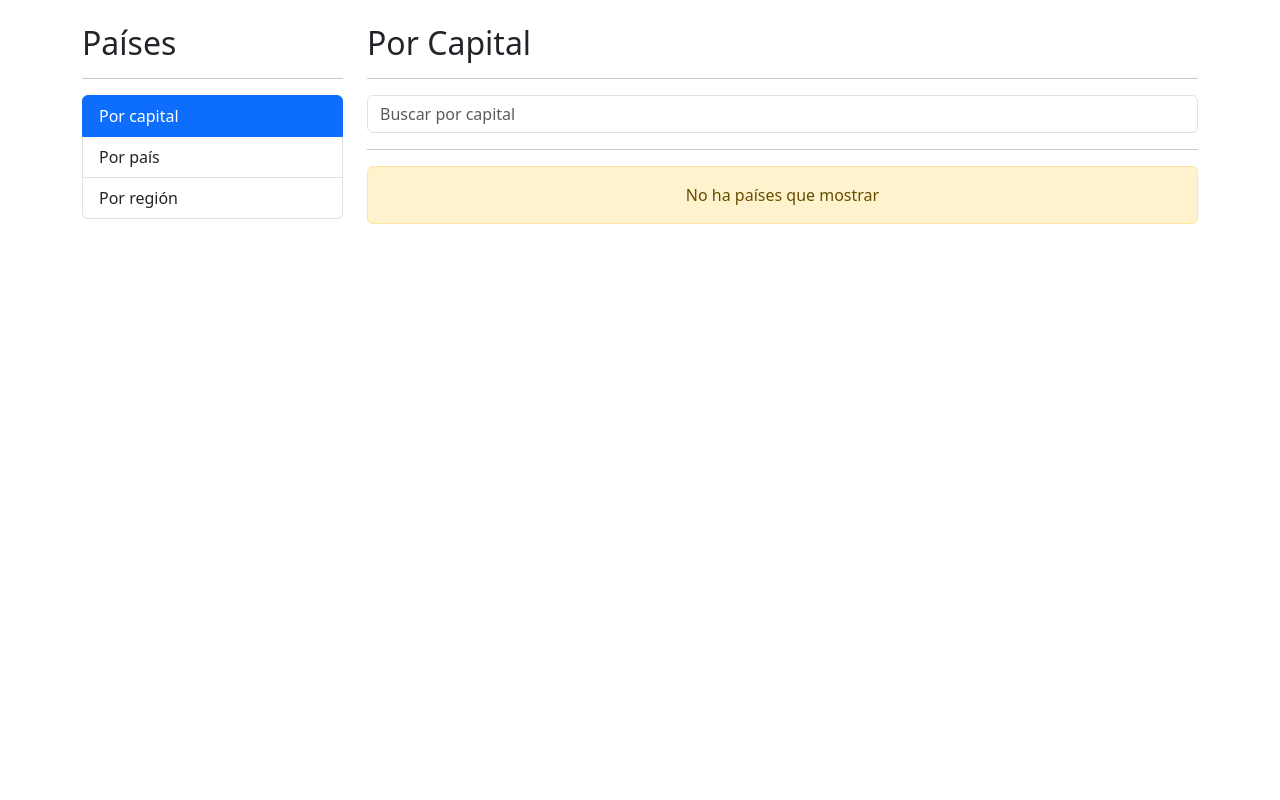
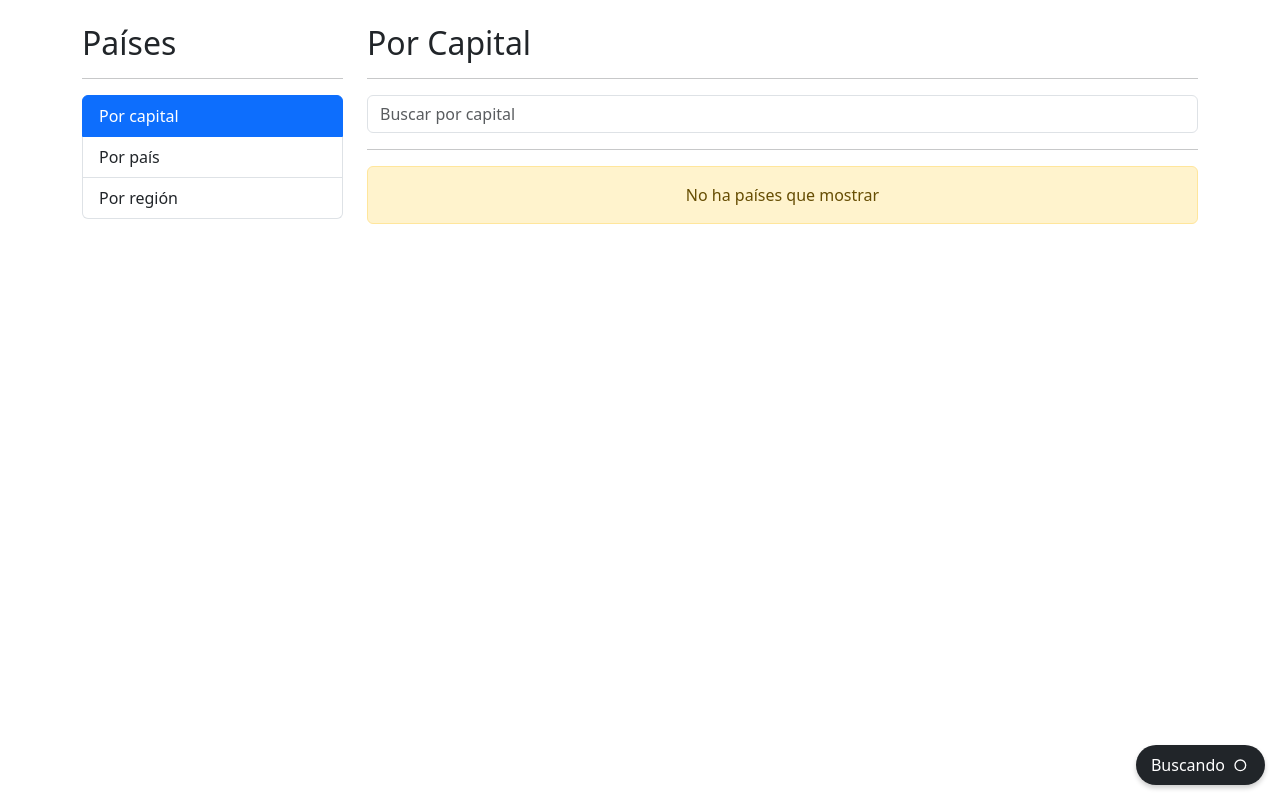
Before and after one commit to Bufoncete/04-countryApp, an Angular app: page /countries/by-capital in a window 1280 px wide. Built offline with nearby package versions, Linux system fonts and the light colour scheme.

Commit message:
137 LoadingComponent - Mostrar un indicador de carga

```diff
--- a/src/app/countries/pages/by-capital-page/by-capital-page.component.html
+++ b/src/app/countries/pages/by-capital-page/by-capital-page.component.html
@@ -10,6 +10,7 @@
 <div class="row">
   <div class="col">
     <hr>
+    <shared-loading-spinner></shared-loading-spinner>
     <!-- resultados -->
     <countries-table [countries]="countries"></countries-table>
 
--- /dev/null
+++ b/src/app/shared/Components/loading-spinner/loading-spinner.component.css
@@ -0,0 +1,17 @@
+.spinner-container
+{
+  position: fixed;
+  bottom: 15px;
+  right: 15px;
+  background-color: black;
+  color: white;
+  padding: 5px 10px;
+  display: flex;
+  align-items: center;
+  border-radius: 20px;
+  box-shadow: 0px 3px 5px rgba(0,0,0,0.2);
+}
+
+span {
+  margin-left: 5px;
+}
--- /dev/null
+++ b/src/app/shared/Components/loading-spinner/loading-spinner.component.html
@@ -0,0 +1,46 @@
+<div class="spinner-container bg-dark">
+  <span>Buscando</span>
+  <!-- By Sam Herbert (@sherb), for everyone. More @ http://goo.gl/7AJzbL -->
+<svg width="30" height="30" viewBox="0 0 45 45" xmlns="http://www.w3.org/2000/svg" stroke="#fff">
+  <g fill="none" fill-rule="evenodd" transform="translate(1 1)" stroke-width="2">
+      <circle cx="22" cy="22" r="6" stroke-opacity="0">
+          <animate attributeName="r"
+               begin="1.5s" dur="3s"
+               values="6;22"
+               calcMode="linear"
+               repeatCount="indefinite" />
+          <animate attributeName="stroke-opacity"
+               begin="1.5s" dur="3s"
+               values="1;0" calcMode="linear"
+               repeatCount="indefinite" />
+          <animate attributeName="stroke-width"
+               begin="1.5s" dur="3s"
+               values="2;0" calcMode="linear"
+               repeatCount="indefinite" />
+      </circle>
+      <circle cx="22" cy="22" r="6" stroke-opacity="0">
+          <animate attributeName="r"
+               begin="3s" dur="3s"
+               values="6;22"
+               calcMode="linear"
+               repeatCount="indefinite" />
+          <animate attributeName="stroke-opacity"
+               begin="3s" dur="3s"
+               values="1;0" calcMode="linear"
+               repeatCount="indefinite" />
+          <animate attributeName="stroke-width"
+               begin="3s" dur="3s"
+               values="2;0" calcMode="linear"
+               repeatCount="indefinite" />
+      </circle>
+      <circle cx="22" cy="22" r="8">
+          <animate attributeName="r"
+               begin="0s" dur="1.5s"
+               values="6;1;2;3;4;5;6"
+               calcMode="linear"
+               repeatCount="indefinite" />
+      </circle>
+  </g>
+</svg>
+
+</div>
--- a/src/app/shared/shared.module.ts
+++ b/src/app/shared/shared.module.ts
@@ -7,6 +7,7 @@ import { AboutPageComponent } from './pages/about-page/about-page.component';
 import { SidebarComponent } from './Components/sidebar/sidebar.component';
 import { ContactPageComponent } from './pages/contact-page/contact-page.component';
 import { SearchBoxComponent } from './Components/search-box/search-box.component';
+import { LoadingSpinnerComponent } from './Components/loading-spinner/loading-spinner.component';
 
 
 @NgModule({
@@ -16,6 +17,7 @@ import { SearchBoxComponent } from './Components/search-box/search-box.component
     SidebarComponent,
     ContactPageComponent,
     SearchBoxComponent,
+    LoadingSpinnerComponent,
   ],
   imports: [
     CommonModule,
@@ -27,6 +29,7 @@ import { SearchBoxComponent } from './Components/search-box/search-box.component
     SidebarComponent,
     ContactPageComponent,
     SearchBoxComponent,
+    LoadingSpinnerComponent,
   ]
 })
 export class SharedModule { }
```
Also changed, not shown: src/app/shared/Components/loading-spinner/loading-spinner.component.ts (added, +10 -0 lines).
